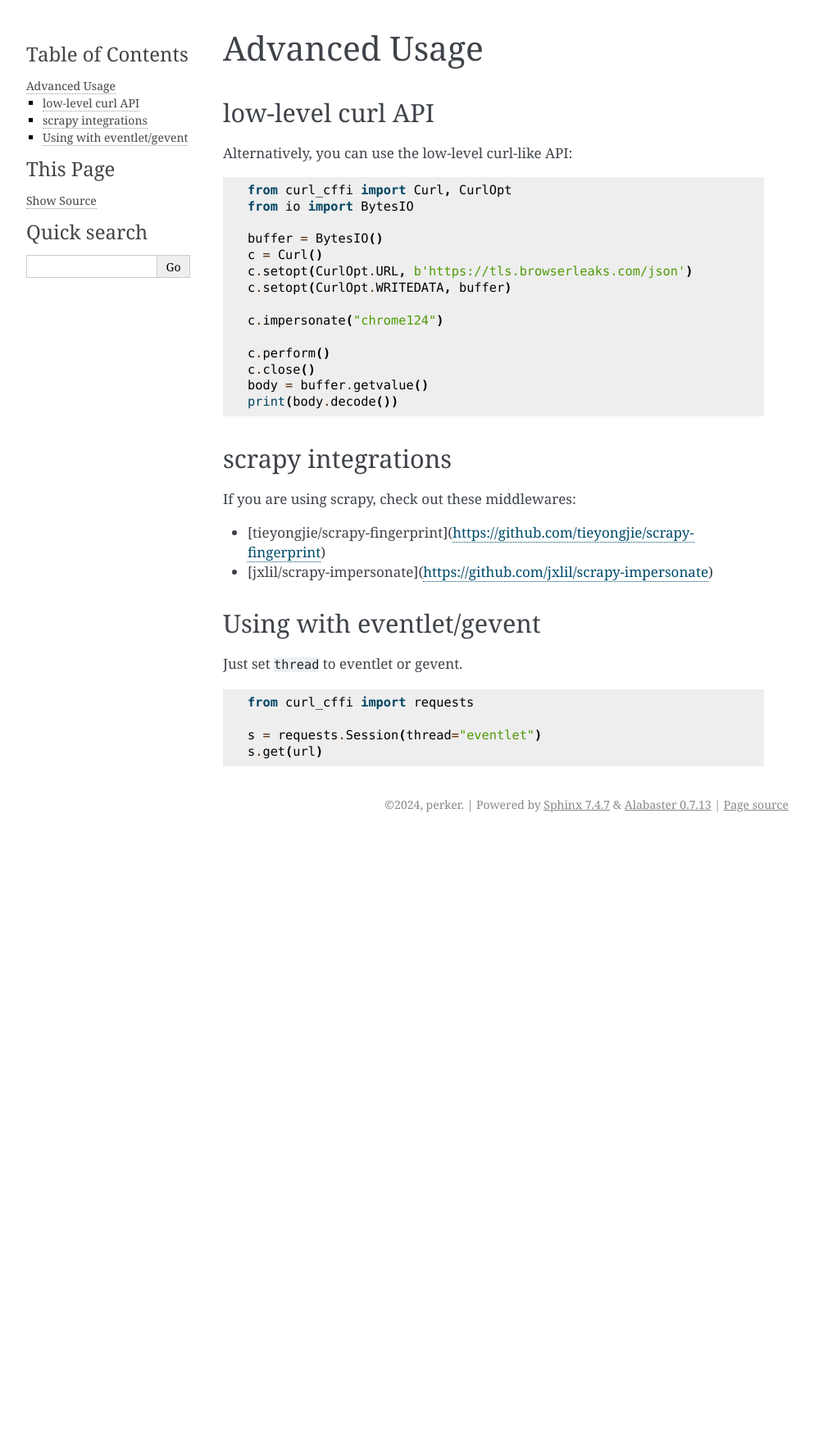
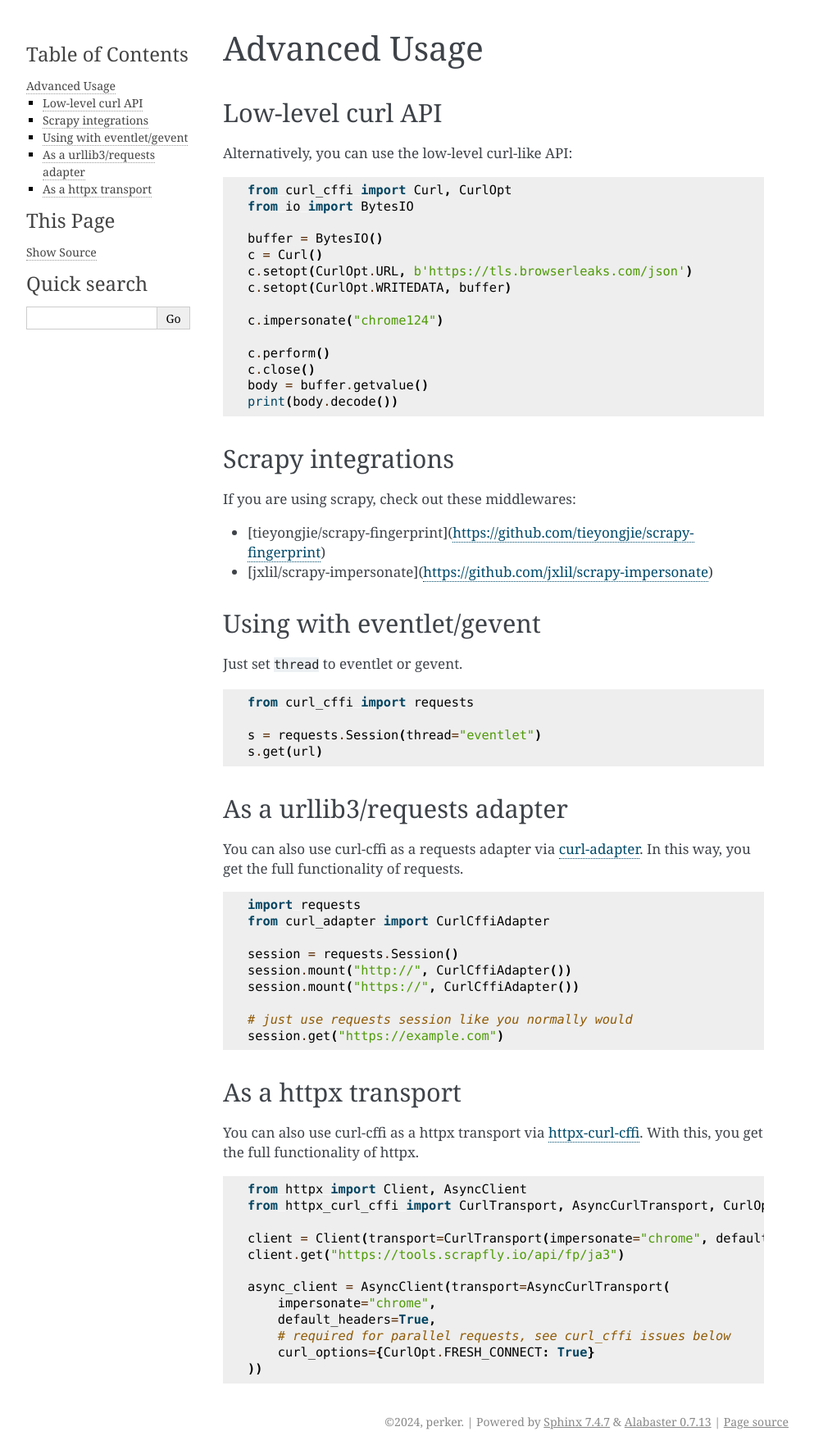
Before and after one commit to lexiforest/curl_cffi, a Sphinx documentation site: the page built from docs/advanced.rst, in a window 1280 px wide. Shown: the whole page at 82% size, without its empty margins (148-1141 px from the left). Built offline with Sphinx 7.4.7, drawn with Linux system fonts in a browser that asks for light colours; before the commit the page ends 1021 px from its top, so only the background shows below that.

```diff
--- a/docs/advanced.rst
+++ b/docs/advanced.rst
@@ -1,7 +1,7 @@
 Advanced Usage
 ==============
 
-low-level curl API
+Low-level curl API
 ---------
 
 Alternatively, you can use the low-level curl-like API:
@@ -24,7 +24,7 @@
     print(body.decode())
 
 
-scrapy integrations
+Scrapy integrations
 ------
 
 If you are using scrapy, check out these middlewares:
@@ -44,3 +44,44 @@
 
    s = requests.Session(thread="eventlet")
    s.get(url)
+
+
+As a urllib3/requests adapter
+------
+
+You can also use curl-cffi as a requests adapter via `curl-adapter <https://github.com/el1s7/curl-adapter>`_.
+In this way, you get the full functionality of requests.
+
+.. code-block:: python
+
+   import requests
+   from curl_adapter import CurlCffiAdapter
+
+   session = requests.Session()
+   session.mount("http://", CurlCffiAdapter())
+   session.mount("https://", CurlCffiAdapter())
+
+   # just use requests session like you normally would
+   session.get("https://example.com")
+
+
+As a httpx transport
+------
+
+You can also use curl-cffi as a httpx transport via `httpx-curl-cffi <https://github.com/vgavro/httpx-curl-cffi>`_.
+With this, you get the full functionality of httpx.
+
+.. code-block:: python
+
+   from httpx import Client, AsyncClient
+   from httpx_curl_cffi import CurlTransport, AsyncCurlTransport, CurlOpt
+
+   client = Client(transport=CurlTransport(impersonate="chrome", default_headers=True))
+   client.get("https://tools.scrapfly.io/api/fp/ja3")
+
+   async_client = AsyncClient(transport=AsyncCurlTransport(
+       impersonate="chrome",
+       default_headers=True,
+       # required for parallel requests, see curl_cffi issues below
+       curl_options={CurlOpt.FRESH_CONNECT: True}
+   ))
--- a/docs/impersonate.rst
+++ b/docs/impersonate.rst
@@ -43,6 +45,8 @@
 2. Fixed in version `0.6.0`, previous http2 fingerprints were `not correct <https://github.com/lwthiker/curl-impersonate/issues/215>`_.
 3. Added in version `0.7.0`.
 4. Added in version `0.8.0`.
+5. Added in version `0.9.0`.
+6. The version postfix `-a`(e.g. `chrome133a`) means that this is an alternative version, i.e. the fingerprint has not been officially updated by browser, but has been observed because of A/B testing.
 
 Which version to use?
 ---------------------
--- a/docs/vs-requests.rst
+++ b/docs/vs-requests.rst
@@ -8,3 +8,6 @@
 - retries are not supported yet, tracked in [#24](https://github.com/lexiforest/curl_cffi/issues/24)
 - redirect history are not supported, tracked in [#82](https://github.com/lexiforest/curl_cffi/issues/82)
 - empty-domains cookies may lost during redirects, tracked in [#55](https://github.com/lexiforest/curl_cffi/issues/55)
+
+Alternatively, you can also use curl-cffi as a requests adapter via `curl-adapter <https://github.com/el1s7/curl-adapter>`_.
+In this way, you get the full functionality of requests.
```
Also changed, not shown: other parts of docs/impersonate.rst (+2 -0 lines), README.md (+2 -0 lines), docs/changelog.rst (+8 -0 lines), docs/index.rst (+8 -12 lines), 2 other files.
